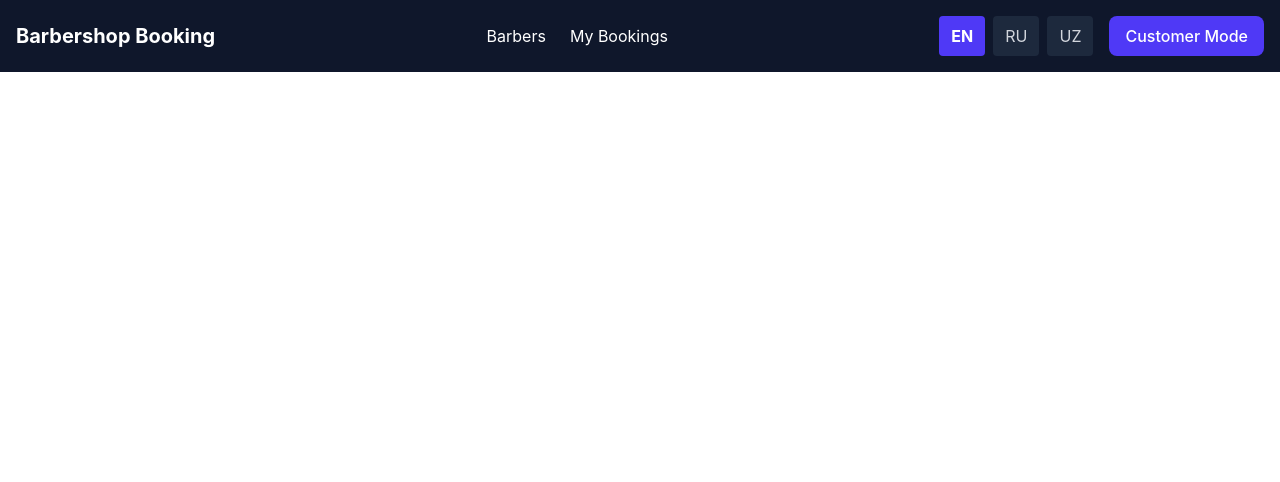
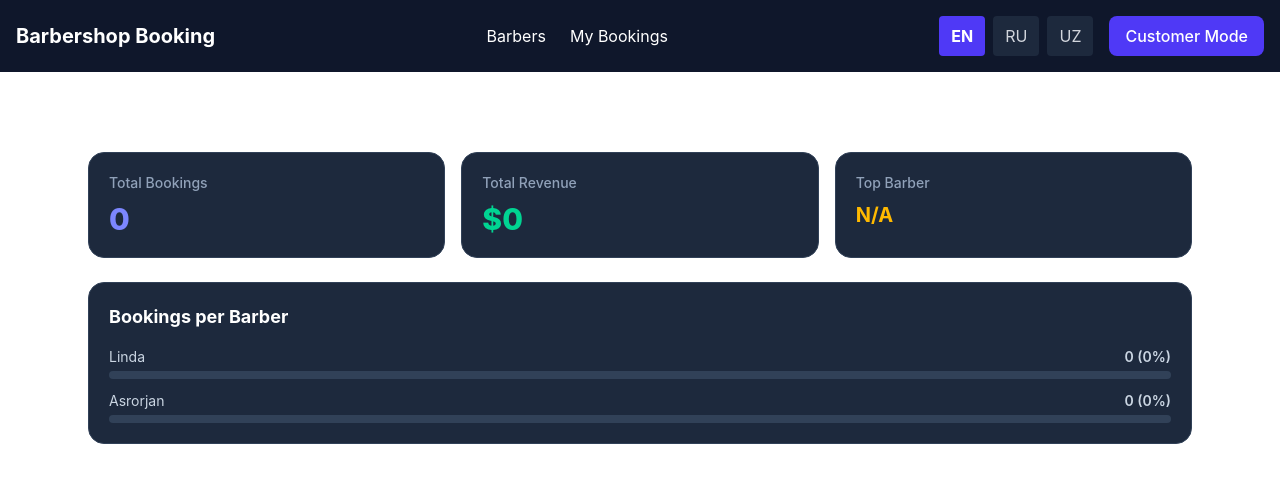
Before and after one commit to Asrorhan/barber-booking-app, a React (Vite) app: page /analytics in a window 1280 px wide. Shown: the top 482 px of the page. Built offline with nearby package versions, Linux system fonts and the light colour scheme.

Commit message:
Add admin analytics page and fix revenue calculation

```diff
--- a/src/App.jsx
+++ b/src/App.jsx
@@ -4,6 +4,7 @@ import Navbar from './components/Navbar'
 import { useApp } from './context/AppContext'
 import BarberList from './pages/BarberList'
 import MyBookings from './pages/MyBookings'
+import Analytics from './components/Analytics'
 function App() {
 
   return (
@@ -14,6 +15,7 @@ function App() {
           <Route path='/' element={<BarberList />} />
           <Route path='/my-bookings' element={<MyBookings />} />
           <Route path='/admin' element={<div>Admin Dashboard</div>} />
+          <Route path='/analytics' element={<Analytics />} />
         </Routes>
       </main>
     </div>
--- /dev/null
+++ b/src/components/Analytics.jsx
@@ -0,0 +1,71 @@
+import React from 'react'
+import { useApp } from '../context/AppContext'
+import { useLanguage } from '../context/LanguageContext';
+
+function Analytics() {
+    const { barbers, bookings } = useApp();
+    const { t } = useLanguage();
+
+    const totalBookings = bookings.length;
+    const totalRevenue = bookings.reduce((sum, item) => {
+        return sum + (Number(item.totalPrice) || 0)
+    }, 0)
+
+    const barberStats = barbers.map((barber) => {
+        const count = bookings.filter(b => b.barberId === barber.id || b.barberName === barber.name).length
+        return { ...barber, bookingCount: count }
+    })
+
+    const topBarber = barberStats.reduce((max, b) => {
+        return b.bookingCount >= (max?.bookingCount || 0) ? b : max
+    }, null)
+    return (
+        <div className="p-6 max-w-6xl mx-auto flex flex-col gap-6">
+            <h2 className="text-2xl font-bold text-white">Analytics & Statistics</h2>
+
+            <div className="grid grid-cols-1 md:grid-cols-3 gap-4">
+                <div className="bg-slate-800 p-5 rounded-2xl border border-slate-700">
+                    <p className="text-slate-400 text-sm font-medium">Total Bookings</p>
+                    <h3 className="text-3xl font-extrabold text-indigo-400 mt-2">{totalBookings}</h3>
+                </div>
+
+                <div className="bg-slate-800 p-5 rounded-2xl border border-slate-700">
+                    <p className="text-slate-400 text-sm font-medium">Total Revenue</p>
+                    <h3 className="text-3xl font-extrabold text-emerald-400 mt-2">${totalRevenue}</h3>
+                </div>
+
+                <div className="bg-slate-800 p-5 rounded-2xl border border-slate-700">
+                    <p className="text-slate-400 text-sm font-medium">Top Barber</p>
+                    <h3 className="text-xl font-bold text-amber-400 mt-2">
+                        {topBarber && topBarber.bookingCount > 0 ? `${topBarber.name} (${topBarber.bookingCount})` : 'N/A'}
+                    </h3>
+                </div>
+            </div>
+
+            <div className="bg-slate-800 p-5 rounded-2xl border border-slate-700">
+                <h3 className="text-lg font-bold text-white mb-4">Bookings per Barber</h3>
+                <div className="flex flex-col gap-3">
+                    {barberStats.map(barber => {
+                        const percentage = totalBookings > 0 ? Math.round((barber.bookingCount / totalBookings) * 100) : 0
+                        return (
+                            <div key={barber.id} className="flex flex-col gap-1">
+                                <div className="flex justify-between text-sm text-slate-300">
+                                    <span>{barber.name}</span>
+                                    <span className="font-semibold">{barber.bookingCount} ({percentage}%)</span>
+                                </div>
+                                <div className="w-full bg-slate-700 h-2 rounded-full overflow-hidden">
+                                    <div
+                                        className="bg-indigo-500 h-full transition-all duration-300"
+                                        style={{ width: `${percentage}%` }}
+                                    ></div>
+                                </div>
+                            </div>
+                        )
+                    })}
+                </div>
+            </div>
+        </div>
+    )
+}
+
+export default Analytics
--- a/src/components/Navbar.jsx
+++ b/src/components/Navbar.jsx
@@ -13,6 +13,12 @@ function Navbar() {
             <div className="flex gap-6 items-center">
                 <Link to="/" >{t('barbers')} </Link>
                 <Link to="/my-bookings" >{t('myBookings')} </Link>
+
+                {role === "admin" && (
+                    <Link to="/analytics"
+                        className="text-slate-300 hover:text-white transition font-medium" >
+                        {t('analytics') || 'Analytics'}</Link>
+                )}
             </div>
 
             <div className="flex gap-4">
@@ -52,8 +58,8 @@ function Navbar() {
                 <button
                     onClick={() => setRole(role === "customer" ? "admin" : "customer")}
                     className={`px-4 py-2 rounded-lg font-medium transition cursor-pointer ${role === "admin"
-                            ? "bg-purple-600 hover:bg-purple-700 text-white"
-                            : "bg-indigo-600 hover:bg-indigo-700 text-white"
+                        ? "bg-purple-600 hover:bg-purple-700 text-white"
+                        : "bg-indigo-600 hover:bg-indigo-700 text-white"
                         }`}
                 >
                     {role === "admin" ? "Admin Mode" : "Customer Mode"}
--- a/src/data/translations.js
+++ b/src/data/translations.js
@@ -44,6 +44,7 @@ export const translations = {
     edit: "Edit",
     editBarberTitle: "Edit Barber Details",
     saveChanges: "Save Changes",
+    analytics: "Analytics",
   },
   RU: {
     title: "Запись в Барбершоп",
@@ -91,6 +92,7 @@ export const translations = {
     edit: "Редактировать",
     editBarberTitle: "Редактировать данные барбера",
     saveChanges: "Сохранить изменения",
+    analytics: "Аналитика",
   },
   UZ: {
     title: "Barbershop Bron Tizimi",
@@ -138,5 +140,6 @@ export const translations = {
     edit: "Tahrirlash",
     editBarberTitle: "Sartarosh ma'lumotlarini tahrirlash",
     saveChanges: "O'zgarishlarni saqlash",
+    analytics: "Analitika",
   },
 };
```
